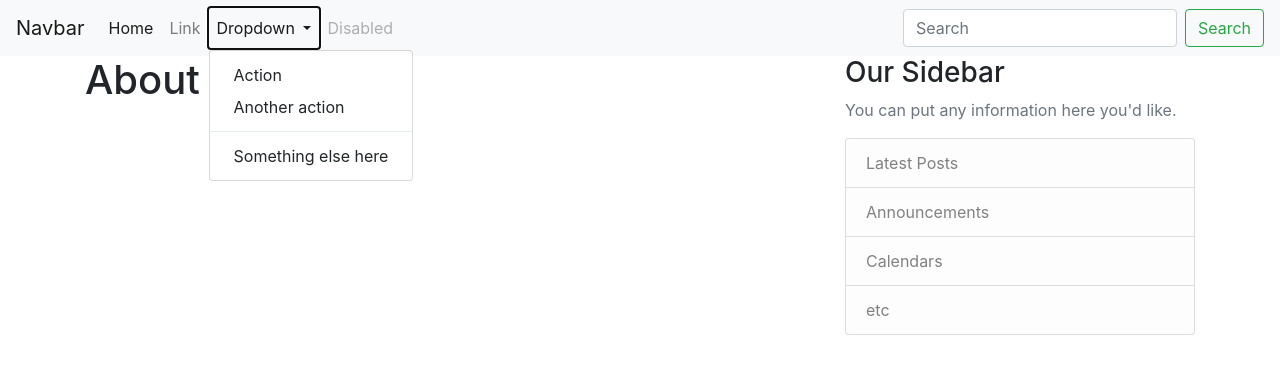
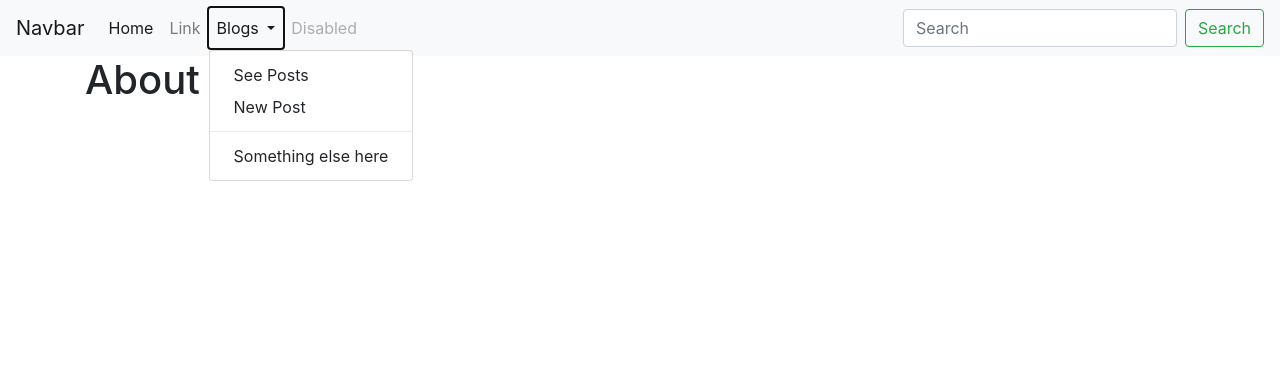
Before and after one commit to SeanDuttonJones/StormHacks, a Django app: page /Blog/about/ in a window 1280 px wide, after a click on "Blogs". Shown: the top 374 px of the page. Run offline with Django 3.2, Linux system fonts and the light colour scheme; some libraries are stand-ins or nearby versions.

Commit message:
post form

```diff
--- a/VVS/Blog/Templates/about.html
+++ b/VVS/Blog/Templates/Blog/about.html
@@ -1,4 +1,4 @@
-{%extends "base.html"%}
+{%extends "Blog/base.html" %}
 
 {% block content %}
     <h1>About Page</h1>
--- a/VVS/Blog/Templates/base.html
+++ b/VVS/Blog/Templates/Blog/base.html
@@ -34,11 +34,11 @@
       </li>
       <li class="nav-item dropdown">
         <a class="nav-link dropdown-toggle" href="#" id="navbarDropdown" role="button" data-toggle="dropdown" aria-haspopup="true" aria-expanded="false">
-          Dropdown
+          Blogs
         </a>
         <div class="dropdown-menu" aria-labelledby="navbarDropdown">
-          <a class="dropdown-item" href="#">Action</a>
-          <a class="dropdown-item" href="#">Another action</a>
+          <a class="dropdown-item" href="{% url "Blog-home" %}">See Posts</a>
+          <a class="dropdown-item" href={% url "post-create" %}>New Post</a>
           <div class="dropdown-divider"></div>
           <a class="dropdown-item" href="#">Something else here</a>
         </div>
@@ -60,19 +60,6 @@
         <div class="col-md-8">
           {% block content %}{% endblock %}
         </div>
-        <div class="col-md-4">
-          <div class="content-section">
-            <h3>Our Sidebar</h3>
-            <p class='text-muted'>You can put any information here you'd like.
-              <ul class="list-group">
-                <li class="list-group-item list-group-item-light">Latest Posts</li>
-                <li class="list-group-item list-group-item-light">Announcements</li>
-                <li class="list-group-item list-group-item-light">Calendars</li>
-                <li class="list-group-item list-group-item-light">etc</li>
-              </ul>
-            </p>
-          </div>
-        </div>
       </div>
     </main>
 
--- a/VVS/Blog/Templates/post_form.html
+++ b/VVS/Blog/Templates/Blog/post_form.html
@@ -1,4 +1,4 @@
-{% extends "blog/base.html" %}
+{% extends "Blog/base.html" %}
 {% load crispy_forms_tags %}
 {% block content %}
     <div class="content-section">
--- a/VVS/Blog/Templates/home.html
+++ b/VVS/Blog/Templates/Blog/user_posts.html
@@ -1,10 +1,11 @@
-{% extends "base.html" %}
+{% extends "Blog/base.html" %}
 {% block content %}
+    <h1> class="mb-3"> Post by {{ view.kwargs.usernmae }}</h1>
     {% for post in posts %}
         <article class="media content-section">
           <div class="media-body">
             <div class="article-metadata">
-              <a class="mr-2" href="#">{{ post.author }}</a>
+              <a class="mr-2" href="{">{{ post.author }}</a>
               <small class="text-muted">{{ post.date_posted }}</small>
             </div>
             <h2><a class="article-title" href="{% url 'post-detail' post.id %}">{{ post.title }}</a></h2>
--- a/VVS/Blog/models.py
+++ b/VVS/Blog/models.py
@@ -1,6 +1,7 @@
 from django.db import models
 from django.utils import timezone
 from django.contrib.auth.models import User
+from django.urls import reverse
 
 
 class Post(models.Model):
@@ -13,3 +14,6 @@ class Post(models.Model):
 
     def __str__(self):
         return self.title
+
+    def get_absolute_url(self):
+        return reverse('post-detail', kwargs={'pk': self.pk})
--- a/VVS/Blog/urls.py
+++ b/VVS/Blog/urls.py
@@ -3,7 +3,9 @@ from .import views as blog_views
 from .views import (
     PostListView,
     PostDetailView,
-    PostCreateView
+    PostCreateView,
+    PostDeleteView,
+    UserPostListView
 )
 # followed tutorial: https://www.youtube.com/watch?v=qDwdMDQ8oX4&list=PL-osiE80TeTtoQCKZ03TU5fNfx2UY6U4p&index=3
 # for Blog creation html, views and other set up for the Blog
@@ -17,7 +19,9 @@ urlpatterns = [
 
     path('about/', blog_views.about, name='Blog-about'),
     path('', PostListView.as_view(), name='Blog-home'),
+    path('user/<str:username>', UserPostListView.as_view(), name='user-posts'),
     path('post/<int:pk>/', PostDetailView.as_view(), name='post-detail'),
+    path('post/<int:pk>/delete', PostDeleteView.as_view(), name='post-delete'),
     path('post/new/', PostCreateView.as_view(), name='post-create'),
 
 ]
--- a/VVS/Blog/views.py
+++ b/VVS/Blog/views.py
@@ -1,7 +1,10 @@
-from django.shortcuts import render, redirect
-from django.views.generic import ListView, DetailView, CreateView
+from django.shortcuts import render, get_object_or_404
+from django.views.generic import ListView, DetailView, CreateView, DeleteView
+from django.contrib.auth.models import User
+
 # test data
 from .models import Post
+from django.contrib.auth.mixins import LoginRequiredMixin, UserPassesTestMixin
 
 
 # Create your views here.
@@ -9,25 +12,51 @@ def home(request):
     context = {
         'posts': Post.objects.all()
     }
-    return render(request, 'home.html', context)
+    return render(request, 'Blog/home.html', context)
 
 
 def about(request):
-    return render(request, 'about.html', {'title': 'About'})
+    return render(request, 'Blog/about.html', {'title': 'About'})
 
 
 class PostListView(ListView):
     model = Post
-    template_name = 'home.html'  # <app>/<model>_<viewtype>.html
+    template_name = 'Blog/home.html'  # <app>/<model>_<viewtype>.html
     context_object_name = 'posts'
     ordering = ['-date_posted']
 
 
+class UserPostListView(ListView):
+    model = Post
+    template_name = 'Blog/user_posts.html'  # <app>/<model>_<viewtype>.html
+    context_object_name = 'posts'
+
+    def get_queryset(self):
+        user = get_object_or_404(User, username=self.kwargs.get("username"))
+        return Post.objects.filter(author=user).order_by('-date_posted')
+
+
 class PostDetailView(DetailView):
     model = Post
-    template_name = 'post_detail.html'  # <app>/<model>_<viewtype>.html
+    template_name = 'Blog/post_detail.html'  # <app>/<model>_<viewtype>.html
 
 
-class PostCreateView(CreateView):
+class PostCreateView(LoginRequiredMixin, CreateView):
     model = Post
+    template_name = 'Blog/post_form.html'
     fields = ['title', 'content']
+
+    def form_valid(self, form):
+        form.instance.author = self.request.user
+        return super().form_valid(form)
+
+
+class PostDeleteView(LoginRequiredMixin, UserPassesTestMixin, DeleteView):
+    model = Post
+    success_url = '/Blog'
+
+    def test_func(self):
+        post = self.get_object()
+        if self.request.user == post.author:
+            return True
+        return False
```
Also changed, not shown: VVS/Blog/Templates/Blog/home.html (added, +15 -0 lines), VVS/Blog/Templates/Blog/post_confirm_delete.html (added, +16 -0 lines), VVS/Blog/Templates/Blog/post_detail.html (renamed from VVS/Blog/Templates/post_detail.html, +7 -2 lines).
